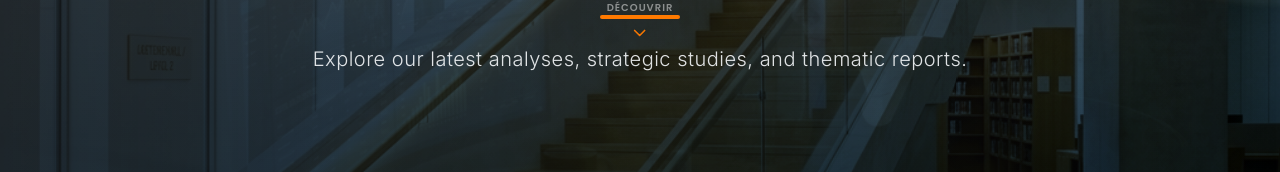
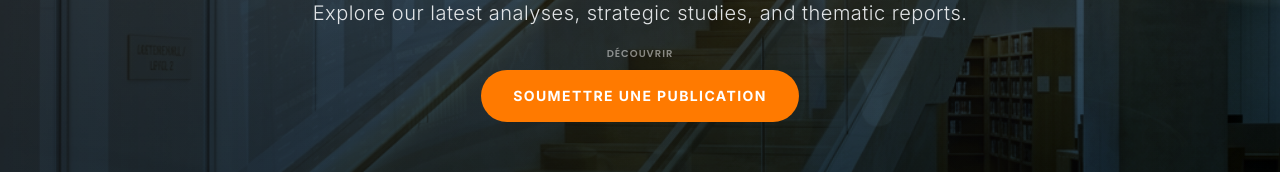
Before and after one commit to ITAINNOVATE/Saninova, a Next.js app: page /publications in a window 1280 px wide. Shown: the part 436-608 px from the top of the page. Built offline with nearby package versions, Linux system fonts and the light colour scheme; no server answers; the database is empty.

Commit message:
feat: add button to jump to publication submission form in hero

```diff
--- a/src/app/publications/page.tsx
+++ b/src/app/publications/page.tsx
@@ -17,7 +17,16 @@ export default function PublicationsPage() {
         title={t.nav.publications}
         subtitle={t.publications.subtitle}
         backgroundImages={["/images/bg_publications.png", "/images/bg_publications2.png"]}
-      />
+      >
+        <button
+          onClick={() => {
+            document.getElementById('soumettre-publication')?.scrollIntoView({ behavior: 'smooth' });
+          }}
+          className="px-8 py-4 bg-orange text-white rounded-full font-bold text-sm uppercase tracking-widest flex items-center group transition-all hover:shadow-[0_0_20px_rgba(255,122,0,0.4)] hover:scale-105 active:scale-95 cursor-pointer"
+        >
+          Soumettre une publication
+        </button>
+      </PageHero>
 
       <div className="bg-white pb-20">
         <div className="max-w-7xl mx-auto px-6 pt-12 relative z-20 mb-8">
```
